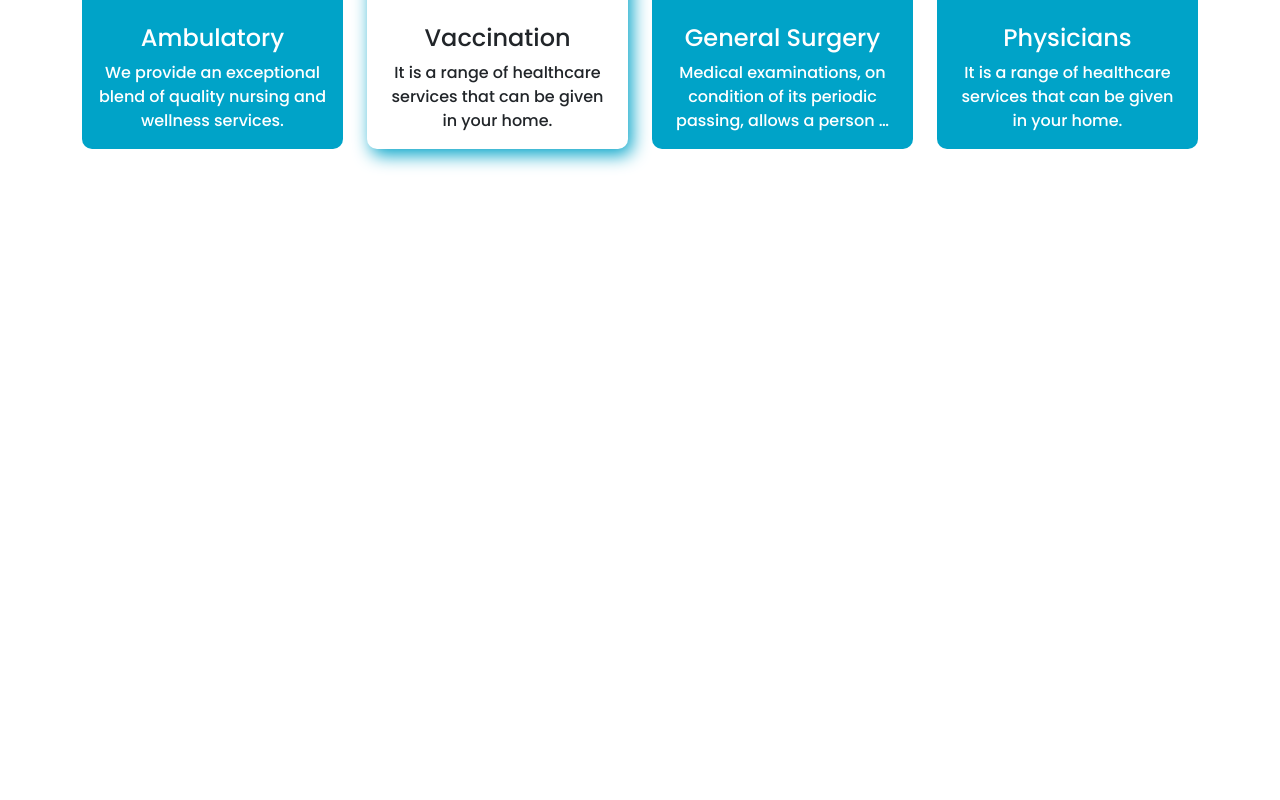
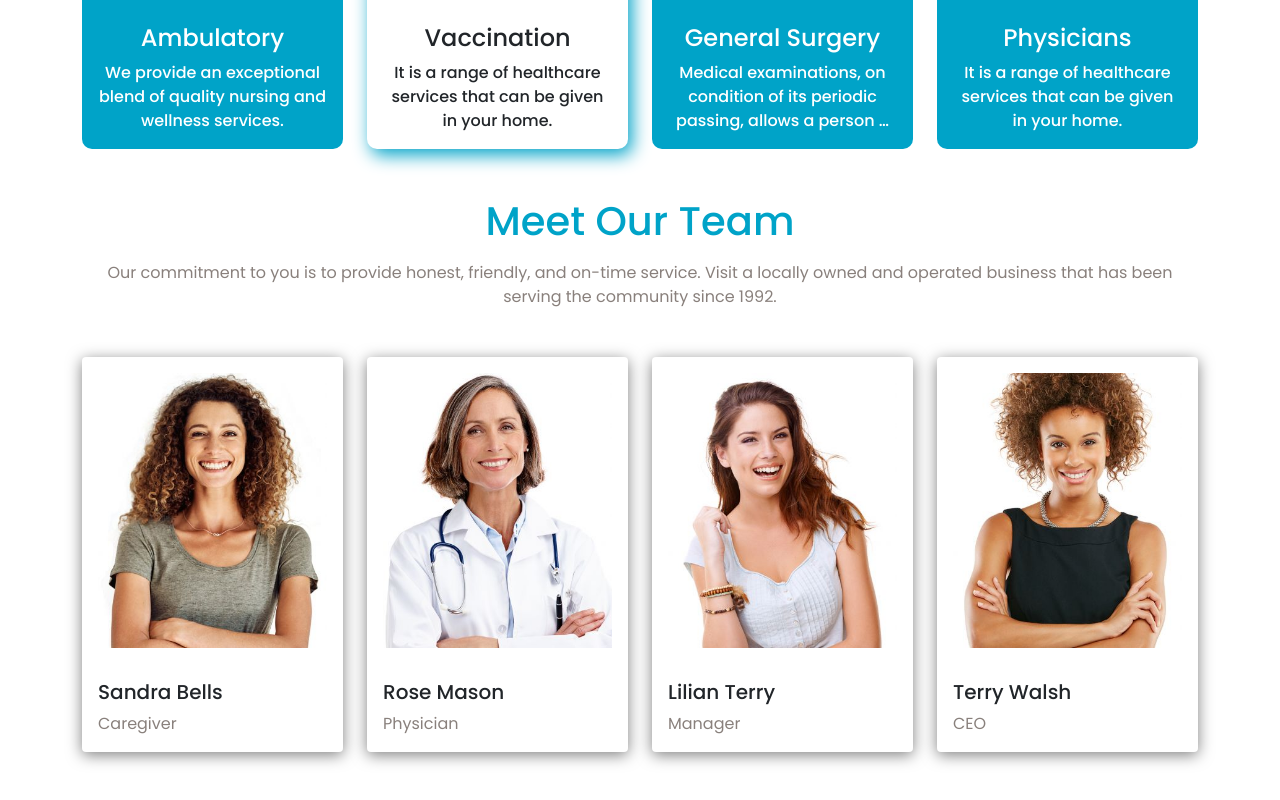
Before and after one commit to Programming-Hero-Web-Course3/healthcare-related-website-rownok420, a React (Create React App) app: page / in a window 1280 px wide. Shown: the part 1713-2513 px from the top of the page. Before the commit the page ends 1910 px from the top, so only its background shows below. Built offline with nearby package versions, Linux system fonts and the light colour scheme; no server answers.

Commit message:
added expert section

```diff
--- /dev/null
+++ b/src/Pages/Home/Experts/Experts.css
@@ -0,0 +1,16 @@
+.card-style{
+    border: none;
+    box-shadow: 0px 3px 15px 0px rgba(0, 0, 0, 0.5);
+}
+
+.img-container{
+    overflow: hidden;
+}
+
+.card-img{
+    transition: 0.3s;
+}
+
+.card-style:hover .card-img{
+    transform: scale(1.15);
+}
--- /dev/null
+++ b/src/Pages/Home/Experts/Experts.js
@@ -0,0 +1,90 @@
+import React from "react";
+import { Card, Col, Container, Row } from "react-bootstrap";
+import "./Experts.css";
+import img1 from "../../../images/team/t1.jpg";
+import img2 from "../../../images/team/t2.jpg";
+import img3 from "../../../images/team/t3.jpg";
+import img4 from "../../../images/team/t4.jpg";
+
+const Experts = () => {
+    return (
+        <div className="my-5">
+            <Container>
+                <div className="text-center">
+                    <h1 style={{color: '#00a3c8'}}>Meet Our Team</h1>
+                    <p className='mt-3 mb-5'>
+                        Our commitment to you is to provide honest, friendly,
+                        and on-time service. Visit a locally owned and operated
+                        business that has been serving the community since 1992.
+                    </p>
+                </div>
+                <div>
+                    <Row xs={1} md={2} lg={4} className="g-4">
+                        <Col>
+                            <Card className="h-100 card-style">
+                                <div className="img-container">
+                                    <Card.Img
+                                        className="p-3 card-img"
+                                        variant="top"
+                                        src={img1}
+                                    />
+                                </div>
+                                <Card.Body>
+                                    <Card.Title>Sandra Bells</Card.Title>
+                                    <Card.Text>Caregiver</Card.Text>
+                                </Card.Body>
+                            </Card>
+                        </Col>
+                        <Col>
+                            <Card className="h-100 card-style">
+                                <div className="img-container">
+                                    <Card.Img
+                                        className="p-3 card-img"
+                                        variant="top"
+                                        src={img2}
+                                    />
+                                </div>
+                                <Card.Body>
+                                    <Card.Title>Rose Mason</Card.Title>
+                                    <Card.Text>Physician</Card.Text>
+                                </Card.Body>
+                            </Card>
+                        </Col>
+                        <Col>
+                            <Card className="h-100 card-style">
+                                <div className="img-container">
+                                    <Card.Img
+                                        className="p-3 card-img"
+                                        variant="top"
+                                        src={img3}
+                                    />
+                                </div>
+                                <Card.Body>
+                                    <Card.Title>Lilian Terry</Card.Title>
+                                    <Card.Text>Manager</Card.Text>
+                                </Card.Body>
+                            </Card>
+                        </Col>
+                        <Col>
+                            <Card className="h-100 card-style">
+                                <div className="img-container">
+                                    <Card.Img
+                                        className="p-3 card-img"
+                                        variant="top"
+                                        src={img4}
+                                    />
+                                </div>
+                                <Card.Body>
+                                    <Card.Title>Terry Walsh</Card.Title>
+                                    <Card.Text>CEO</Card.Text>
+                                </Card.Body>
+                            </Card>
+                        </Col>
+                    </Row>
+                </div>
+            </Container>
+        </div>
+    );
+};
+
+export default Experts;
--- a/src/Pages/Home/Home/Home.js
+++ b/src/Pages/Home/Home/Home.js
@@ -2,6 +2,7 @@ import React from 'react';
 import Activity from '../Activity/Activity';
 import Banner from '../Banner/Banner';
 import Care from '../Care/Care';
+import Experts from '../Experts/Experts';
 
 const Home = () => {
     return (
@@ -9,6 +10,7 @@ const Home = () => {
             <Banner />
             <Care />
             <Activity />
+            <Experts />
         </div>
     );
 };
```
